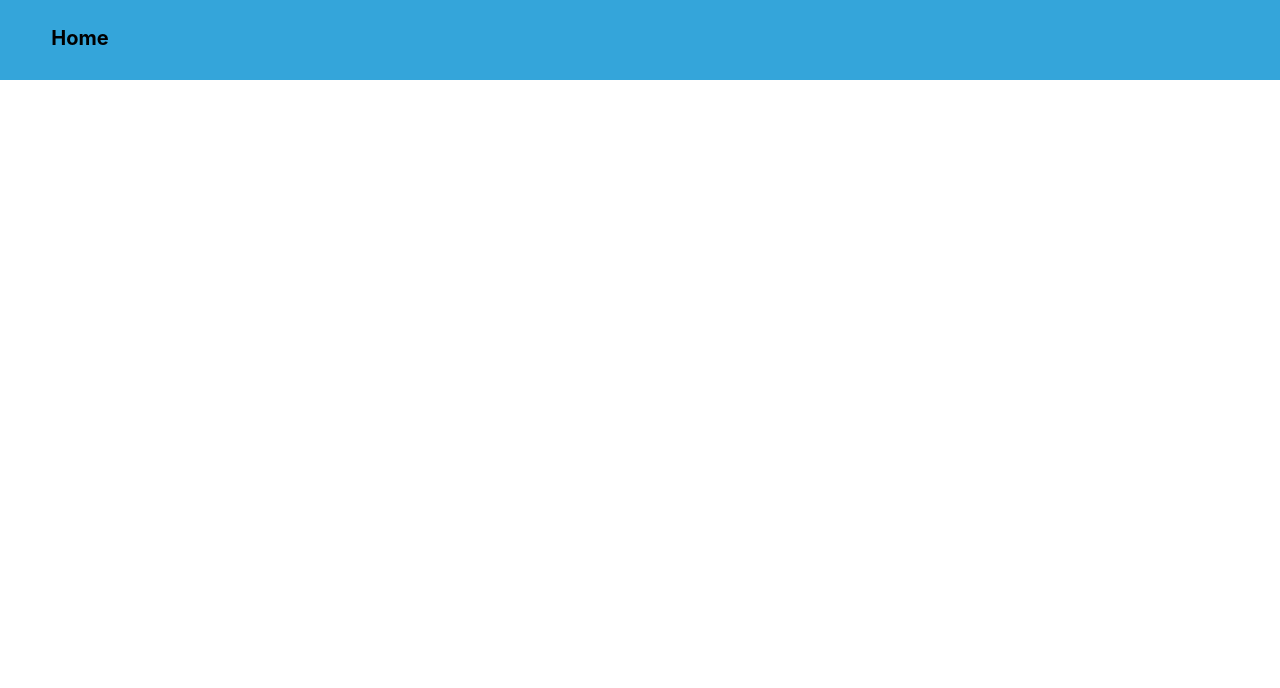
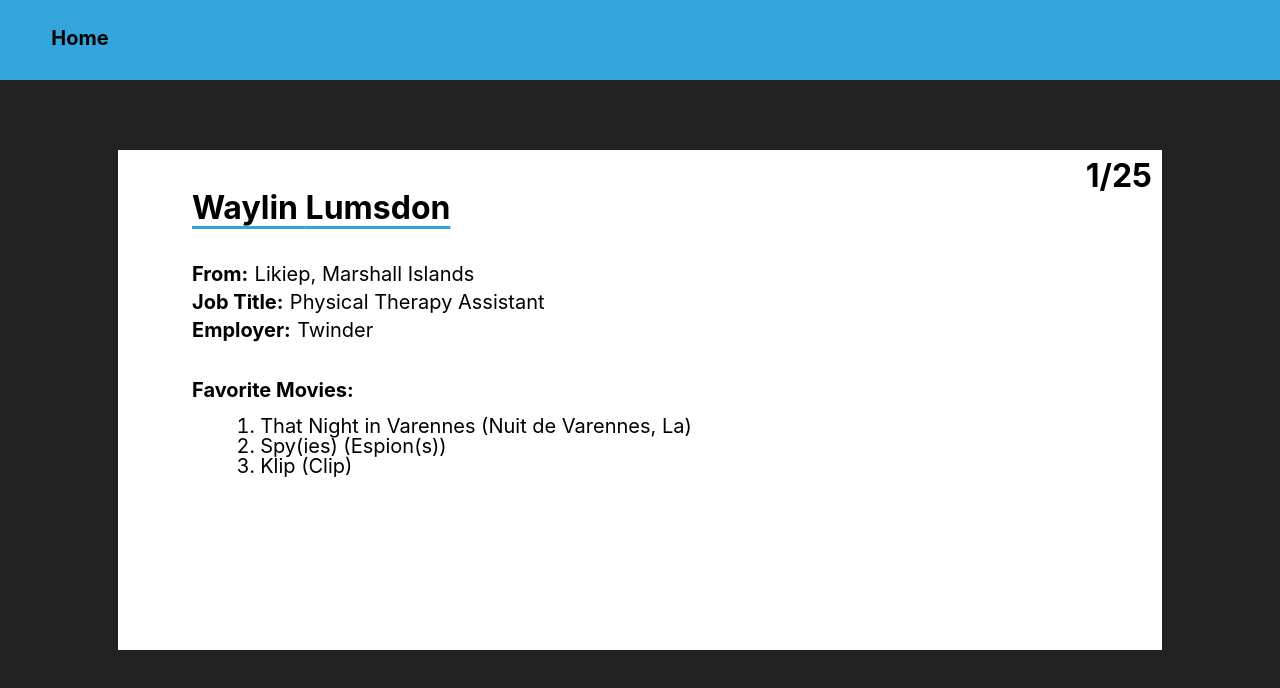
Before and after one commit to Chwunny/User-Directory, a React (Create React App) app: page / in a window 1280 px wide. Shown: the top 688 px of the page. Built offline with nearby package versions, Linux system fonts and the light colour scheme.

Commit message:
Main styling and functionality done, still need to add footer bar and prev/next buttons

```diff
--- a/public/index.html
+++ b/public/index.html
@@ -9,7 +9,7 @@
       name="description"
       content="Web site created using create-react-app"
     />
-    <link rel="stylesheet" href="reset.css">
+    <!-- <link rel="stylesheet" href="reset.css"> -->
     <link rel="apple-touch-icon" href="%PUBLIC_URL%/logo192.png" />
     <!--
       manifest.json provides metadata used when your web app is installed on a
--- a/public/reset.css
+++ /dev/null
@@ -1,17 +0,0 @@
-/*
-*  html5resetcss
-*/
-html,body,div,span,object,iframe,h1,h2,h3,h4,h5,h6,p,blockquote,pre,abbr,address,cite,code,del,dfn,em,img,ins,kbd,q,samp,small,strong,sub,sup,var,b,i,dl,dt,dd,ol,ul,li,fieldset,form,label,legend,table,caption,tbody,tfoot,thead,tr,th,td,article,aside,canvas,details,figcaption,figure,footer,header,hgroup,menu,nav,section,summary,time,mark,audio,video{margin:0;padding:0;border:0;outline:0;font-size:100%;vertical-align:baseline;background:transparent}
-body{line-height:1}
-article,aside,details,figcaption,figure,footer,header,hgroup,menu,nav,section{display:block}
-nav ul{list-style:none}
-blockquote,q{quotes:none}
-blockquote:before,blockquote:after,q:before,q:after{content:none}
-a{margin:0;padding:0;font-size:100%;vertical-align:baseline;background:transparent}
-ins{background-color:#ff9;color:#000;text-decoration:none}
-mark{background-color:#ff9;color:#000;font-style:italic;font-weight:bold}
-del{text-decoration:line-through}
-abbr[title],dfn[title]{border-bottom:1px dotted;cursor:help}
-table{border-collapse:collapse;border-spacing:0}
-hr{display:block;height:1px;border:0;border-top:1px solid #ccc;margin:1em 0;padding:0}
-input,select{vertical-align:middle}
--- a/src/App.js
+++ b/src/App.js
@@ -3,11 +3,14 @@ import './App.css';
 import './Reset.css'
 
 import Header from './Components/Header';
+import Body from './Components/Body';
 
 function App() {
+
   return (
     <div className="App">
       <Header></Header>
+      <Body></Body>
     </div>
   );
 }
--- /dev/null
+++ b/src/Components/Body.css
@@ -0,0 +1,84 @@
+.mainBody {
+    position: absolute;
+    height: 100%;
+    width: 100%;
+    background-color: #222222;
+    display: block;
+    margin-left: auto;
+    margin-right: auto;
+    display: flex;
+    justify-content: center;
+    align-items: center;
+}
+
+.container {
+    background-color: white;
+    background-size: cover;
+    height: 60vh;
+    width: 80vw;
+    margin-bottom: 20vh;
+    padding: 10px 10px
+}
+
+.counter {
+    display: flex;
+    justify-content: flex-end;
+    font-size: 4vh;
+}
+
+.name {
+    display: flex;
+    justify-content: flex-start;
+    font-size: 4vh;
+}
+
+.name h1 {
+    text-decoration: underline #34a5da;
+    text-underline-offset: 15%;
+    margin-left: 5vw;
+}
+
+.block1 {
+    display: flex;
+    flex-direction: column;
+    justify-content: space-evenly;
+    margin-top: 4vh;
+    align-items: flex-start;
+}
+.subBlock {
+    display: flex;
+    justify-content: center;
+    align-items: center;
+}
+
+.subBlock p {
+    font-size: 2.5vh;
+    margin-left: .5vw;
+    margin-top: 1vh;
+}
+
+.block1 h2 {
+    font-size: 2.5vh;
+    margin-left: 5vw;
+    margin-top: 1vh;
+}
+
+.favsBlock {
+    display: flex;
+    flex-direction: column;
+    justify-content: space-evenly;
+    margin-top: 5vh;
+    align-items: flex-start;
+    margin-left: 5vw;
+}
+
+.favs {
+    font-size: 2.5vh;
+}
+
+.listItems {
+    list-style-position: outside;
+    font-size: 2.5vh;
+    text-align: left;
+    margin-left: 2.2vw;
+}
--- /dev/null
+++ b/src/Components/Body.js
@@ -0,0 +1,51 @@
+import React, { useState } from 'react'
+import './Body.css'
+import data from '../data'
+
+const Body = () => {
+    const [index, setIndex] = useState(0)
+
+    const test = () => {
+        setIndex((index + 1))
+    }
+    return (
+        <div>
+            <div className="mainBody">
+                <div className="container">
+                    <div className="counter">
+                        <h1 onClick={test}>{index + 1}/25</h1>
+                    </div>
+                    <div className="name">
+                        <h1>{data[index].name.first} {data[index].name.last}</h1>
+                    </div>
+                    <div className="block1">
+                        <div className="subBlock">
+                            <h2>From: </h2> <p>{data[index].city}, {data[index].country}</p>
+                        </div>
+                        <div className="subBlock">
+                            <h2>Job Title: </h2> <p>{data[index].title}</p>
+                        </div>
+                        <div className="subBlock">
+                            <h2>Employer: </h2> <p>{data[index].employer}</p>
+                        </div>
+                    </div>
+                    <div className="favsBlock">
+                        <h2 className="favs">Favorite Movies:</h2>
+                        <ol>
+                            {data[index].favoriteMovies.map((el, index) => {
+                                return <li key={index} className="listItems">{el}</li>
+                            })}
+                        </ol>
+                    </div>
+                </div>
+            </div>
+        </div>
+    )
+}
+
+export default Body
+
+/* <li className="listItems">list</li> */
+// <li className="listItems">list</li>
+// <li className="listItems">list</li>
+//
--- a/src/Reset.css
+++ b/src/Reset.css
@@ -1,7 +1,7 @@
 /*
 *  html5resetcss
 */
-html,body,div,span,object,iframe,h1,h2,h3,h4,h5,h6,p,blockquote,pre,abbr,address,cite,code,del,dfn,em,img,ins,kbd,q,samp,small,strong,sub,sup,var,b,i,dl,dt,dd,ol,ul,li,fieldset,form,label,legend,table,caption,tbody,tfoot,thead,tr,th,td,article,aside,canvas,details,figcaption,figure,footer,header,hgroup,menu,nav,section,summary,time,mark,audio,video{margin:0;padding:0;border:0;outline:0;font-size:100%;vertical-align:baseline;background:transparent}
+html,body,div,span,object,iframe,h1,h2,h3,h4,h5,h6,p,blockquote,pre,abbr,address,cite,code,del,dfn,em,img,ins,kbd,q,samp,small,strong,sub,sup,var,b,i,dl,dt,dd,ul,fieldset,form,label,legend,table,caption,tbody,tfoot,thead,tr,th,td,article,aside,canvas,details,figcaption,figure,footer,header,hgroup,menu,nav,section,summary,time,mark,audio,video{margin:0;padding:0;border:0;outline:0;font-size:100%;vertical-align:baseline;background:transparent}
 body{line-height:1}
 article,aside,details,figcaption,figure,footer,header,hgroup,menu,nav,section{display:block}
 nav ul{list-style:none}
@@ -15,3 +15,7 @@ abbr[title],dfn[title]{border-bottom:1px dotted;cursor:help}
 table{border-collapse:collapse;border-spacing:0}
 hr{display:block;height:1px;border:0;border-top:1px solid #ccc;margin:1em 0;padding:0}
 input,select{vertical-align:middle}
+
+body {
+    overscroll-behavior: none;
+}
```
